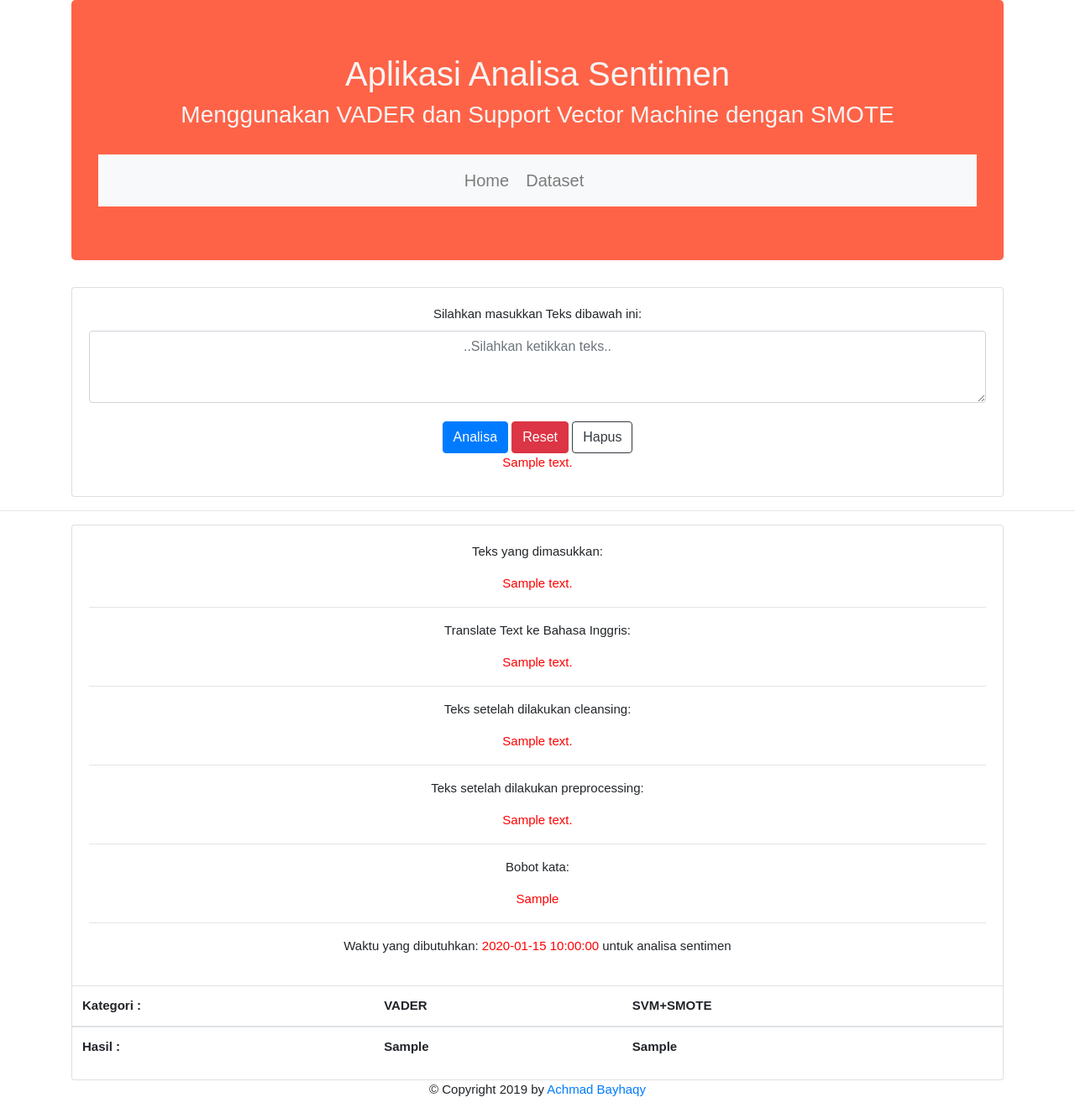
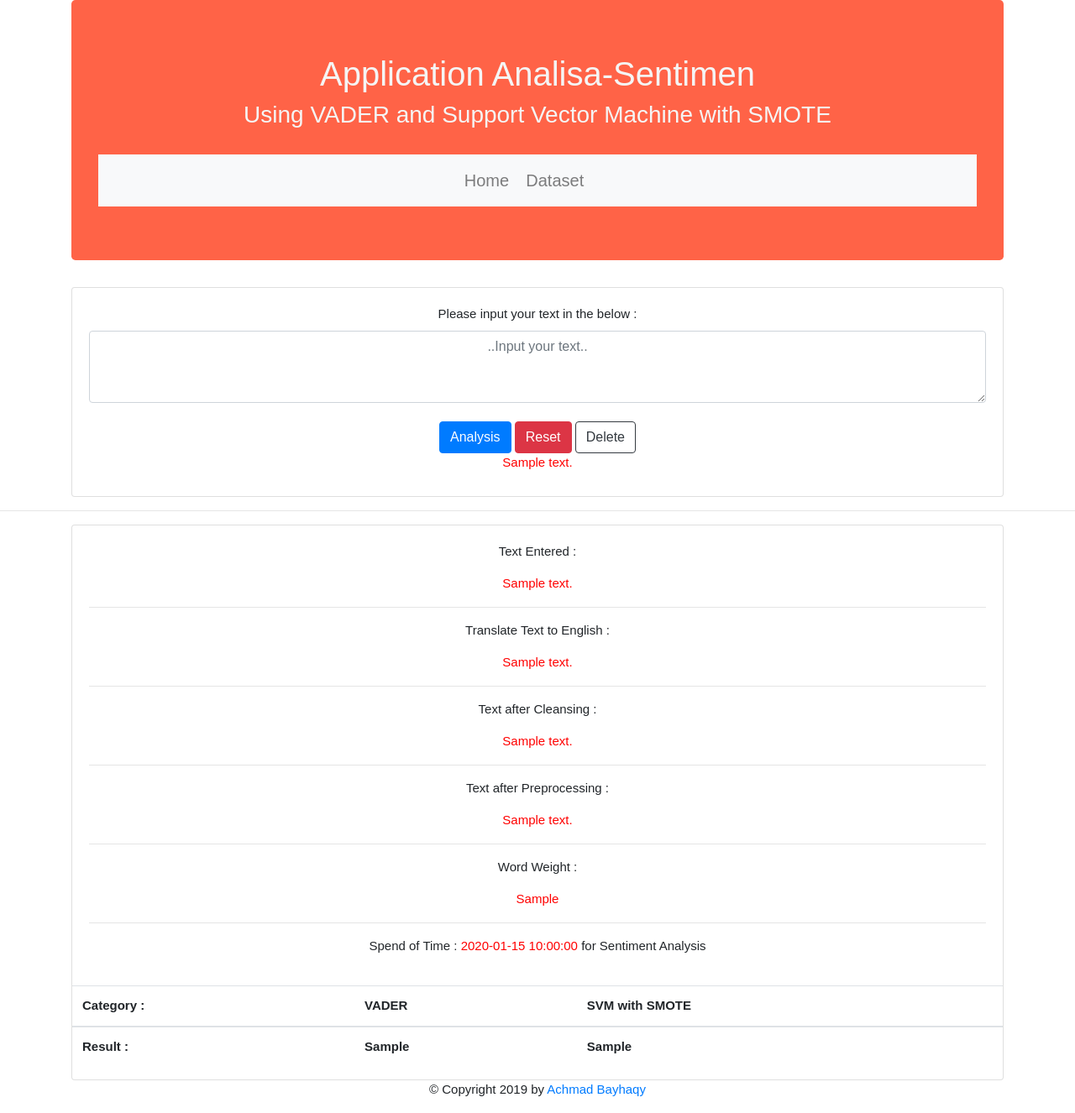
Before and after one commit to bayhaqy/analisa-sentimen, a Flask app: template templates/index.html in a window 1280 px wide. Shown: the whole page at 84% size. Run offline with Flask 2, Linux system fonts and the light colour scheme; the template is opened without the code that fills it: most values are stand-ins (such as "Sample title", 1, 10 or a date in 2020); lists and menus that the app fills with data are empty; parts of the project's set-up code (start-up, migrations or seed data) failed here and were passed over; some libraries are stand-ins or nearby versions.

Commit message:
Update language

```diff
--- a/app.py
+++ b/app.py
@@ -95,7 +95,7 @@ def clean_tweet(tweet):
 		if w not in wrem_list:
 			for x in w:
 				if x in exclude or x.isdigit():
-					x=" "
+					x=""
 					rem_list.append(x)
 				else:
 					rem_list.append(x)
@@ -232,27 +232,30 @@ print("Get feature name")
 df_tfidf = pd.DataFrame(X_vect,columns=tfidfconverter.get_feature_names())
 df_tfidf['Sentiment']= y
 
-print("Count all feature")
-allwords = df_tfidf.drop(['Sentiment'], axis=1).sum(axis=0).sort_values(ascending=False)
-allwords = pd.DataFrame({'Count': allwords}).reset_index()
 
 # Load index page
 @app.route('/')
 def index():
     return render_template('index.html')
 
-
 # Load dataset page
 @app.route('/dataset')
 def dataset():
 	# Cek jumlah positive, negative dan neutral
-    positives = df[df['VADER'] == 'Positive']
-    negatives = df[df['VADER'] == 'Negative']
-    positive = ('Total Label Positive VADER   : {}'.format(len(positives)))
-    negative = ('Total Label Negative VADER   : {}'.format(len(negatives)))
-    totaldata = ('Total Data                  : {}'.format(df.shape[0]))
+	positives = df[df['VADER'] == 'Positive']
+	negatives = df[df['VADER'] == 'Negative']
+	positive = ('Total Label Positive VADER   : {}'.format(len(positives)))
+	negative = ('Total Label Negative VADER   : {}'.format(len(negatives)))
+	totaldata = ('Total Data                  : {}'.format(df.shape[0]))
 
-    return render_template('data.html', dataset = df, positive = positive, negative = negative, totaldata = totaldata, bobotdata = allwords)
+	print("Count all feature")
+	allwords = df_tfidf.drop(['Sentiment'], axis=1).sum(axis=0).sort_values(ascending=False)
+	allwords = pd.DataFrame({'Count': allwords}).reset_index()
+
+	dataset = df.to_html(table_id="Table1", classes="display table-bordered table-hover")
+	bobotdata = allwords.to_html(table_id="Table2", classes="display table-bordered table-hover")
+
+	return render_template('data.html', dataset = dataset, positive = positive, negative = negative, totaldata = totaldata, bobotdata = bobotdata)
 
 
 # Load generate wordcloud
--- a/templates/base.html
+++ b/templates/base.html
@@ -1,7 +1,7 @@
 <!DOCTYPE html>
 <html>
 	<head>
-		<title>{% block title %}{% endblock %} - Aplikasi Analisa Sentimen</title>
+		<title>{% block title %}{% endblock %} - Application Analisa-Sentimen</title>
 		<meta charset="utf-8">
 		<meta name="viewport" content="width=device-width, initial-scale=1, shrink-to-fit=no">
 
@@ -44,8 +44,8 @@
 	</style>
 	<div class="container">
 		<div style="background:tomato !important; color:whitesmoke;" class='jumbotron text-center' >
-			<h1>Aplikasi Analisa Sentimen</h1>
-			<h3>Menggunakan VADER dan Support Vector Machine dengan SMOTE</h3>
+			<h1>Application Analisa-Sentimen</h1>
+			<h3>Using VADER and Support Vector Machine with SMOTE</h3>
 			</br>
 			<nav class="navbar navbar-nav navbar-light bg-light">
 				<div class='text-center'>
--- a/templates/index.html
+++ b/templates/index.html
@@ -30,13 +30,13 @@
     <form method="POST" action="{{ url_for('analisa')}}" id="myForm">
         <div class="card">
             <div class="card-body text-center">
-                    <label>Silahkan masukkan Teks dibawah ini:</label>
-                    <textarea id="TweetName" class="form-control text-center" rows="3" cols="2" name="rawtext" placeholder="..Silahkan ketikkan teks.."></textarea>
+                    <label>Please input your text in the below :</label>
+                    <textarea id="TweetName" class="form-control text-center" rows="3" cols="2" name="rawtext" placeholder="..Input your text.."></textarea>
                     <br/>
                     <div>
-                        <input type="submit" onclick="myAnalyser()" value="Analisa" class="btn btn-primary ">
+                        <input type="submit" onclick="myAnalyser()" value="Analysis" class="btn btn-primary ">
                         <a href="{{ url_for ('index')}}" type="button" class="btn btn-danger" > Reset</a>
-                        <input type="button" onclick="myFunction()" value="Hapus" class="btn btn-outline-dark">
+                        <input type="button" onclick="myFunction()" value="Delete" class="btn btn-outline-dark">
                     </div>
                 <label style="color: red;font-family: sans-serif;size: 20px">{{ result_text }}</label>
             </div>
@@ -49,34 +49,34 @@
             <div class="card">
                 <div class="card-body text-center">
                     <!-- <p class="card-title"><div class="alert alert-primary" role="alert"></p> -->
-                    <p>Teks yang dimasukkan:</p>
+                    <p>Text Entered :</p>
                     <p style="color:red;font-family: sans-serif;">{{ received_text }}</p>
                     <hr/>
-                    <p>Translate Text ke Bahasa Inggris:</p>
+                    <p>Translate Text to English :</p>
                     <p style="color:red;font-family: sans-serif;">{{ trans_text }}</p>
                     <hr/>
-                    <p>Teks setelah dilakukan cleansing:</p>
+                    <p>Text after Cleansing :</p>
                     <p style="color:red;font-family: sans-serif;">{{ clean_text }}</p>
                     <hr/>
-                    <p>Teks setelah dilakukan preprocessing:</p>
+                    <p>Text after Preprocessing :</p>
                     <p style="color:red;font-family: sans-serif;">{{ prep_text }}</p>
                     <hr/>
-                    <p>Bobot kata:</p>
+                    <p>Word Weight :</p>
                     <p style="color:red;font-family: sans-serif;">{{ bobot_kata }}</p>
                     <hr/>
-                    <p>Waktu yang dibutuhkan: <span style="color:red;">{{ final_time }}</span> untuk analisa sentimen</p>
+                    <p>Spend of Time : <span style="color:red;">{{ final_time }}</span> for Sentiment Analysis</p>
                 </div>
             <table class="table">
                     <thead>
                         <tr>
-                            <th scope="col">Kategori :</th>
+                            <th scope="col">Category :</th>
                             <th scope="col">VADER</th>
-                            <th scope="col">SVM+SMOTE</th>
+                            <th scope="col">SVM with SMOTE</th>
                         </tr>
                     </thead>
                     <tbody>
                         <tr>
-                            <th scope="row">Hasil :</th>
+                            <th scope="row">Result :</th>
                             <th scope="row">{{result_vader}}</th>
                             <th scope="row">{{result_svm}}</th>
                         </tr>
@@ -112,7 +112,7 @@ $(document).ready(function(){
 
 	  if($("#TweetName").val().trim().length == 0) {
 		  isValid = false;
-		alert("Kolom Text tidak boleh kosong");
+		alert("Text column can't be empty");
 
 	  }
 	  return isValid;
```
Also changed, not shown: buildmodel.py (+3 -4 lines), templates/data.html (+19 -11 lines), README.md.
